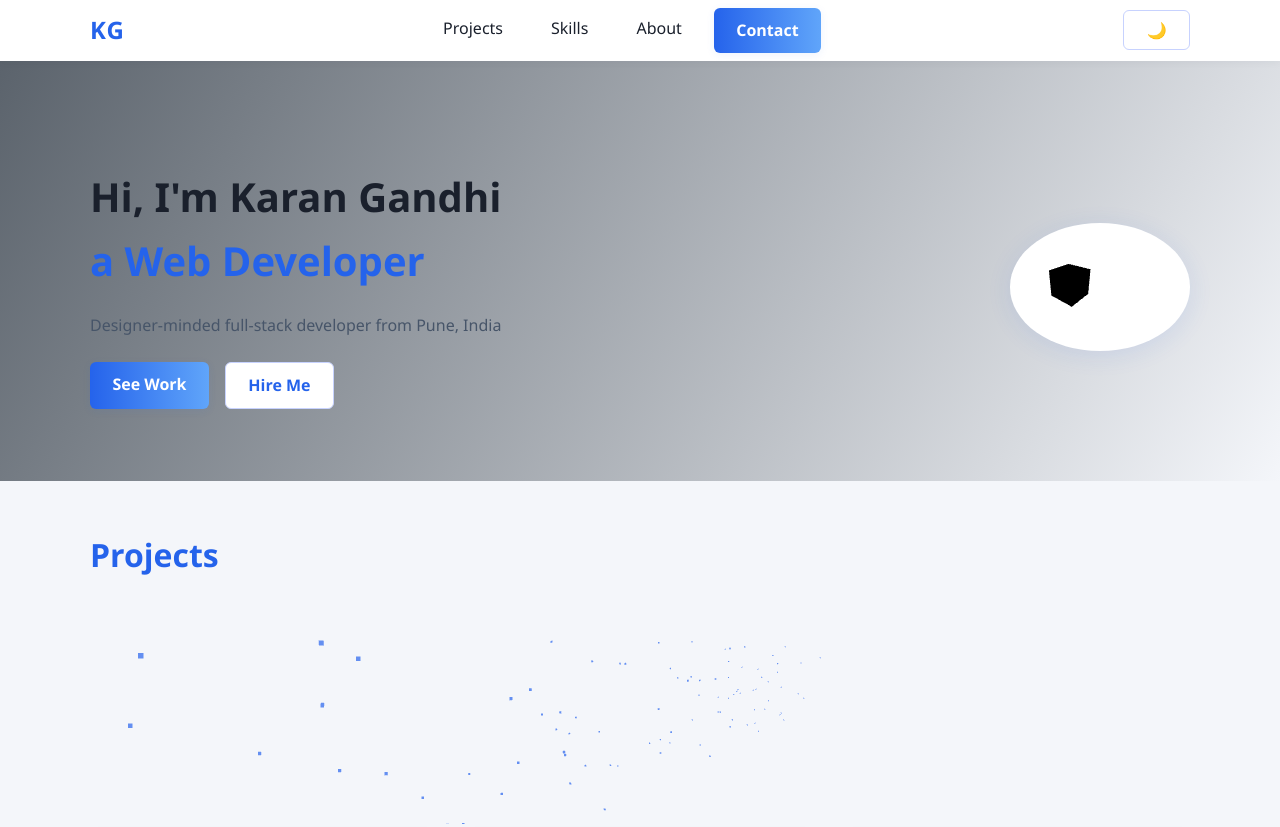
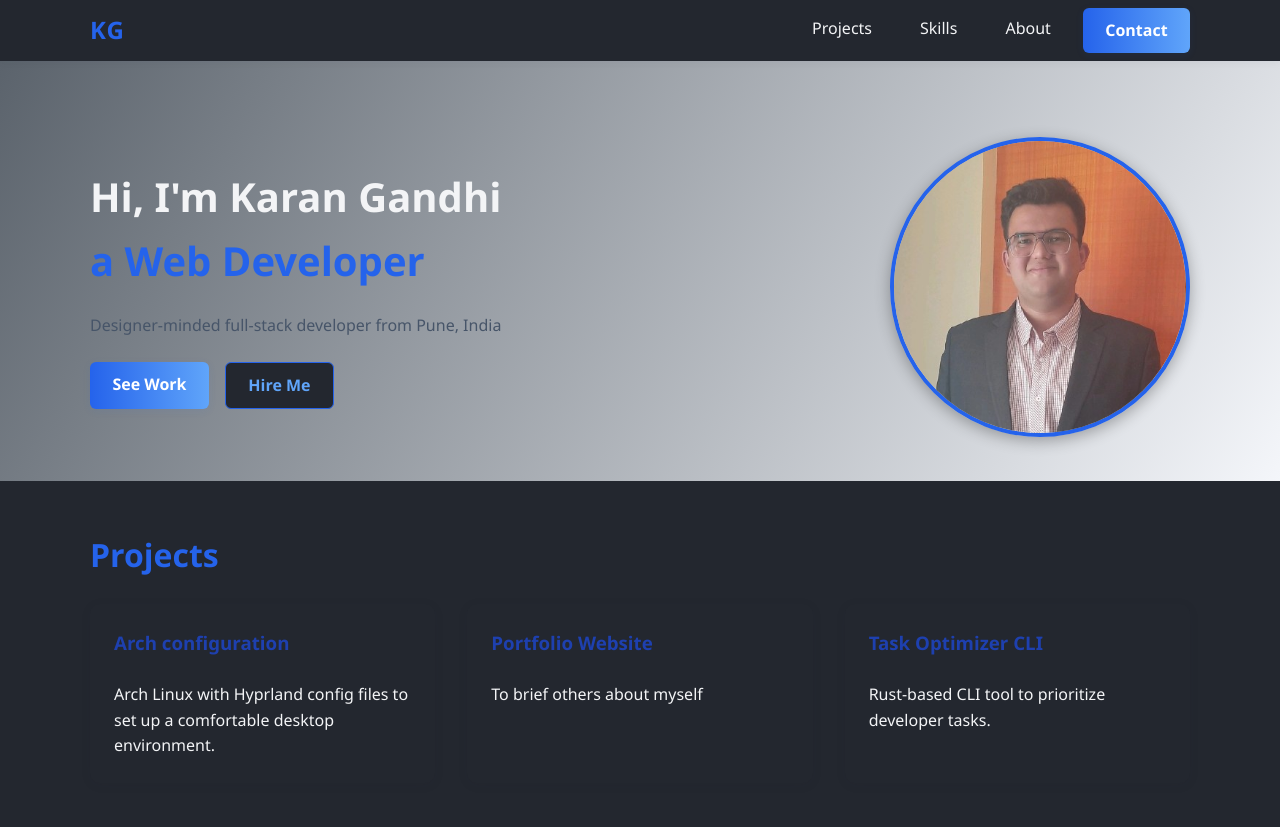
Before and after one commit to karangandhi-1712/portfolio.github.io, a plain HTML site: page index.html in a window 1280 px wide. Shown: the top 827 px of the page. Drawn offline with nearby package versions, Linux system fonts and the light colour scheme.

Commit message:
cleaned the ui

```diff
--- a/index.html
+++ b/index.html
@@ -1,4 +1,4 @@
-<!DOCTYPE html>
+<!doctype html>
 <html lang="en">
   <head>
     <!-- JSON-LD Structured Data for Person -->
@@ -10,7 +10,7 @@
         "url": "https://karangandhi.in/",
         "sameAs": [
           "https://github.com/karangandhi-1712",
-          "https://instagram.com/karangandhi_1712",
+          "https://www.linkedin.com/in/karangandhi1712",
           "mailto:karan.gandhi@gmail.com"
         ],
         "jobTitle": "Software Developer",
@@ -49,11 +49,9 @@
     <meta name="twitter:image" content="https://karangandhi.in/preview.png" />
 
     <link rel="stylesheet" href="styles.css" />
-
-    <script src="https://unpkg.com/three@0.158.0/build/three.min.js"></script>
   </head>
 
-  <body>
+  <body class="dark">
     <header class="header">
       <div class="container nav-container">
         <div class="logo">KG</div>
@@ -64,8 +62,6 @@
           <a class="nav-link" href="#about">About</a>
           <a class="btn btn-primary" href="#contact">Contact</a>
         </nav>
-
-        <button id="theme-toggle" class="btn btn-secondary">🌙</button>
       </div>
     </header>
 
@@ -90,7 +86,11 @@
         </div>
 
         <div class="hero-img">
-          <canvas id="three-hero-cube"></canvas>
+          <img
+            src="assets/profile.png"
+            alt="Karan Gandhi"
+            class="profile-photo"
+          />
         </div>
       </div>
     </section>
@@ -98,8 +98,6 @@
     <section id="projects" class="section">
       <div class="container">
         <h2>Projects</h2>
-
-        <canvas id="three-projects-bg"></canvas>
 
         <div class="projects-grid">
           <div class="project-card">
@@ -252,10 +250,10 @@
           <span style="display: none">GitHub</span>
         </a>
         <a
-          href="https://instagram.com/karangandhi_1712"
+          href="https://www.linkedin.com/in/karangandhi1712"
           target="_blank"
           rel="noopener"
-          aria-label="Instagram"
+          aria-label="LinkedIn"
           style="display: inline-flex; align-items: center; gap: 0.3em"
         >
           <svg
@@ -270,11 +268,13 @@
             stroke-linejoin="round"
             style="vertical-align: middle"
           >
-            <rect x="2" y="2" width="20" height="20" rx="5" ry="5" />
-            <path d="M16 11.37A4 4 0 1 1 12.63 8 4 4 0 0 1 16 11.37Z" />
-            <line x1="17.5" y1="6.5" x2="17.5" y2="6.5" />
+            <path
+              d="M16 8a6 6 0 0 1 6 6v7h-4v-7a2 2 0 0 0-2-2 2 2 0 0 0-2 2v7h-4v-7a6 6 0 0 1 6-6z"
+            ></path>
+            <rect x="2" y="9" width="4" height="12"></rect>
+            <circle cx="4" cy="4" r="2"></circle>
           </svg>
-          <span style="display: none">Instagram</span>
+          <span style="display: none">LinkedIn</span>
         </a>
         <a
           href="mailto:karananandgandhi@gmail.com"
--- a/script.js
+++ b/script.js
@@ -45,97 +45,9 @@ if (typedName && cursor) {
   }, 500);
 }
 
-// ================= HERO CUBE (THREE.JS) =================
-if (window.THREE && document.getElementById("three-hero-cube")) {
-  const canvas = document.getElementById("three-hero-cube");
-  const width = 120;
-  const height = 120;
-  canvas.width = width;
-  canvas.height = height;
-  const renderer = new THREE.WebGLRenderer({
-    canvas,
-    alpha: true,
-    antialias: true,
-  });
-  renderer.setClearColor(0x000000, 0);
-  renderer.setSize(width, height, false);
-  const scene = new THREE.Scene();
-  const camera = new THREE.PerspectiveCamera(60, width / height, 1, 1000);
-  camera.position.z = 180;
-
-  // Cube
-  const geometry = new THREE.BoxGeometry(48, 48, 48);
-  const material = new THREE.MeshStandardMaterial({
-    color: 0x2563eb,
-    metalness: 0.5,
-    roughness: 0.3,
-  });
-  const cube = new THREE.Mesh(geometry, material);
-  scene.add(cube);
-
-  // Light
-  const light = new THREE.PointLight(0xffffff, 1, 500);
-  light.position.set(60, 80, 120);
-  scene.add(light);
-
-  // Animate
-  function animateCube() {
-    cube.rotation.x += 0.012;
-    cube.rotation.y += 0.018;
-    renderer.render(scene, camera);
-    requestAnimationFrame(animateCube);
-  }
-  animateCube();
-}
 
 // ================= MAIN UI LOGIC =================
 document.addEventListener("DOMContentLoaded", function () {
-  // --- Theme Toggle ---
-  const themeBtn = document.getElementById("theme-toggle");
-  function setTheme(dark) {
-    if (dark) {
-      document.body.classList.add("dark");
-      themeBtn.innerHTML = `<span style="display:inline-block; animation: spin-sun 1s linear;">☀️</span>`;
-      // Add animation CSS if not already present
-      if (!document.getElementById("spin-sun-style")) {
-        const style = document.createElement("style");
-        style.id = "spin-sun-style";
-        style.textContent = `
-          @keyframes spin-sun {
-        0% { transform: rotate(0deg) scale(1); }
-        60% { transform: rotate(360deg) scale(1.2);}
-        100% { transform: rotate(360deg) scale(1);}
-          }
-        `;
-        document.head.appendChild(style);
-      }
-    } else {
-      document.body.classList.remove("dark");
-      themeBtn.innerHTML = `<span style="display:inline-block; animation: spin-moon 1s linear;">🌙</span>`;
-      // Add animation CSS if not already present
-      if (!document.getElementById("spin-moon-style")) {
-        const style = document.createElement("style");
-        style.id = "spin-moon-style";
-        style.textContent = `
-          @keyframes spin-moon {
-        0% { transform: rotate(0deg) scale(1); }
-        60% { transform: rotate(-360deg) scale(1.2);}
-        100% { transform: rotate(-360deg) scale(1);}
-          }
-        `;
-        document.head.appendChild(style);
-      }
-    }
-    localStorage.setItem("theme", dark ? "dark" : "light");
-  }
-
-  const userTheme = localStorage.getItem("theme");
-  const systemDark = window.matchMedia("(prefers-color-scheme: dark)").matches;
-  setTheme(userTheme === "dark" || (!userTheme && systemDark));
-
-  themeBtn.addEventListener("click", function () {
-    setTheme(!document.body.classList.contains("dark"));
-  });
 
   // --- Smooth Scroll ---
   document.querySelectorAll("a.nav-link, .btn").forEach((link) => {
@@ -205,65 +117,5 @@ document.addEventListener("DOMContentLoaded", function () {
     });
   }
 
-  // --- THREE.JS PARTICLES BACKGROUND ---
-  if (window.THREE && document.getElementById("three-projects-bg")) {
-    const canvas = document.getElementById("three-projects-bg");
-    const container = canvas.parentElement;
-    const width = container.offsetWidth;
-    const height = 220;
-    canvas.width = width;
-    canvas.height = height;
-    canvas.style.width = "100%";
-    canvas.style.height = height + "px";
-    canvas.style.pointerEvents = "none";
 
-    const renderer = new THREE.WebGLRenderer({
-      canvas,
-      alpha: true,
-      antialias: true,
-    });
-    renderer.setClearColor(0x000000, 0);
-    renderer.setSize(width, height, false);
-
-    const scene = new THREE.Scene();
-    const camera = new THREE.PerspectiveCamera(60, width / height, 1, 1000);
-    camera.position.z = 200;
-
-    // Particles
-    const particles = 120;
-    const geometry = new THREE.BufferGeometry();
-    const positions = new Float32Array(particles * 3);
-    for (let i = 0; i < particles; i++) {
-      positions[i * 3] = (Math.random() - 0.5) * width * 0.8;
-      positions[i * 3 + 1] = (Math.random() - 0.5) * height * 0.7;
-      positions[i * 3 + 2] = (Math.random() - 0.5) * 80;
-    }
-    geometry.setAttribute("position", new THREE.BufferAttribute(positions, 3));
-    const material = new THREE.PointsMaterial({
-      color: 0x2563eb,
-      size: 3,
-      opacity: 0.7,
-      transparent: true,
-    });
-    const points = new THREE.Points(geometry, material);
-    scene.add(points);
-
-    // Animate
-    function animate() {
-      points.rotation.y += 0.002;
-      points.rotation.x += 0.001;
-      renderer.render(scene, camera);
-      requestAnimationFrame(animate);
-    }
-    animate();
-
-    // Responsive resize
-    window.addEventListener("resize", () => {
-      const newWidth = container.offsetWidth;
-      canvas.width = newWidth;
-      renderer.setSize(newWidth, height, false);
-      camera.aspect = newWidth / height;
-      camera.updateProjectionMatrix();
-    });
-  }
 });
--- a/styles.css
+++ b/styles.css
@@ -122,11 +122,10 @@ body {
   gap: 1rem;
 }
 .hero-img {
-  flex: 0 0 180px;
-  border-radius: 50%;
-  overflow: hidden;
-  box-shadow: 0 4px 24px rgba(37, 99, 235, 0.1);
-  background: #fff;
+  flex: 0 0 auto;
+  display: flex;
+  justify-content: center;
+  align-items: center;
 }
 .section {
   padding: 3rem 0 2rem 0;
@@ -277,3 +276,18 @@ body.dark .skills-list .skill {
   background: #2563eb;
   color: #fff;
 }
+.profile-photo {
+  width: 300px;
+  height: 300px;
+  border-radius: 50%;
+  object-fit: cover;
+  box-shadow: 0 4px 15px rgba(0, 0, 0, 0.3);
+  border: 4px solid #2563eb;
+}
+
+@media (max-width: 768px) {
+  .profile-photo {
+    width: 200px;
+    height: 200px;
+  }
+}
```
Also changed, not shown: assets/profile.png (added).
